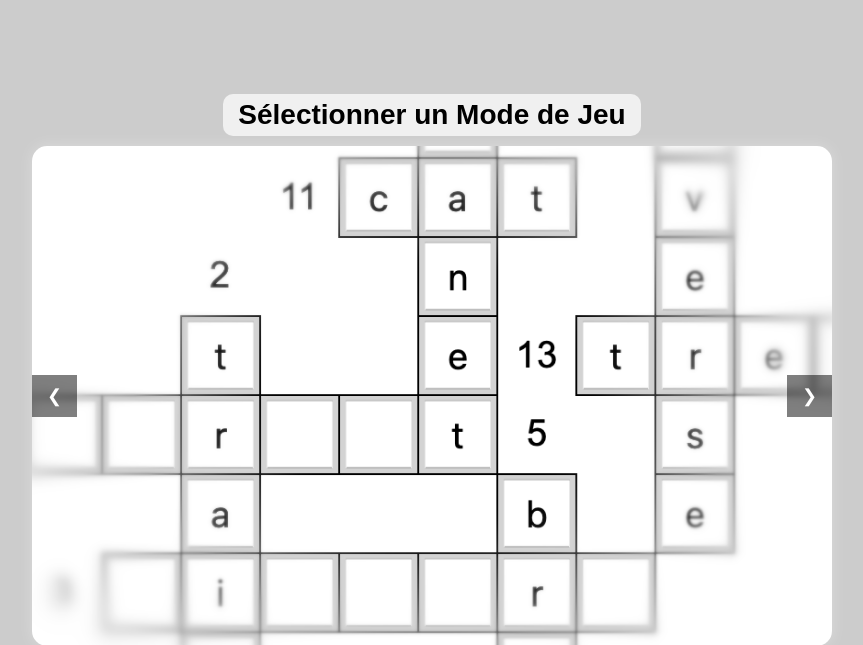
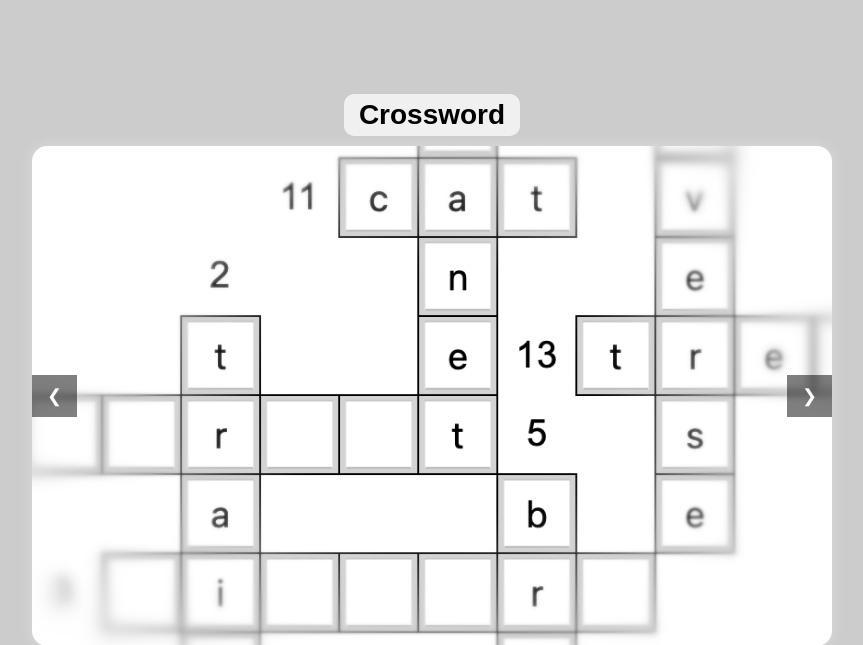
Before and after one commit to MartinBICHE/Anglais, a Flask app: page / in a window 1280 px wide. Shown: the top 645 px of the page, without its empty margins (208-1071 px from the left). Run offline with Flask 3, Linux system fonts and the light colour scheme; some libraries are stand-ins or nearby versions.

Commit message:
Correction d'une petite erreur de rien du tout

```diff
--- a/templates/menu.html
+++ b/templates/menu.html
@@ -103,7 +103,7 @@
 </head>
 <body>
 
-    <div class="mode-title">Sélectionner un Mode de Jeu</div>
+    <div class="mode-title">Crossword</div>
 
     <div class="carousel-container">
         <div class="carousel">
```
